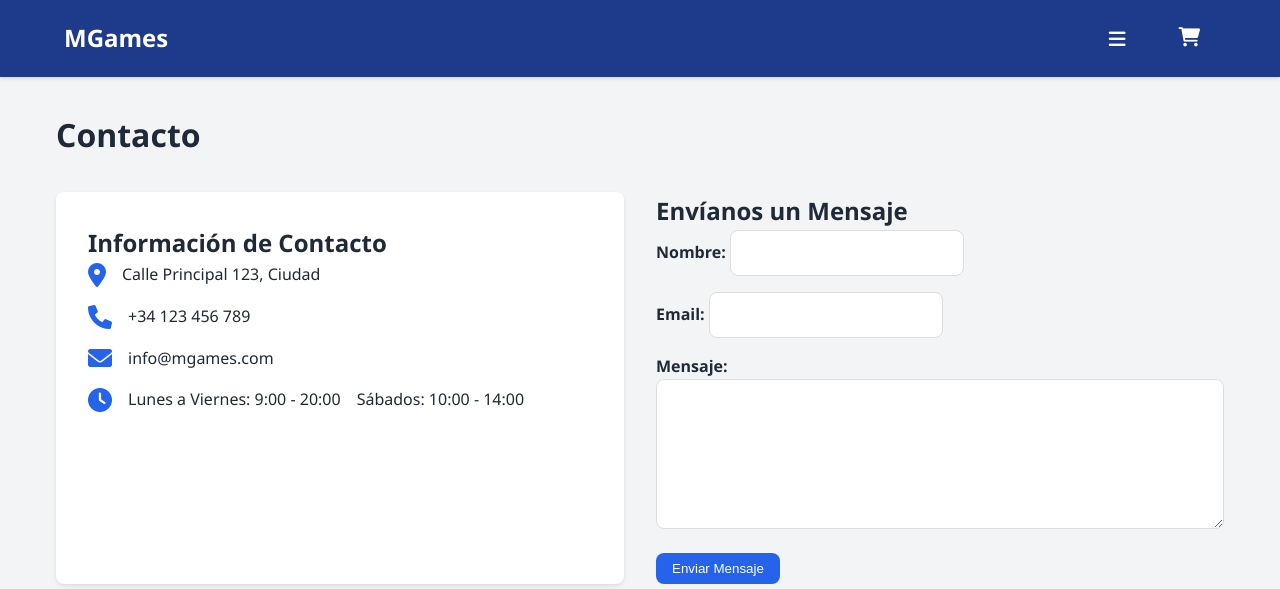
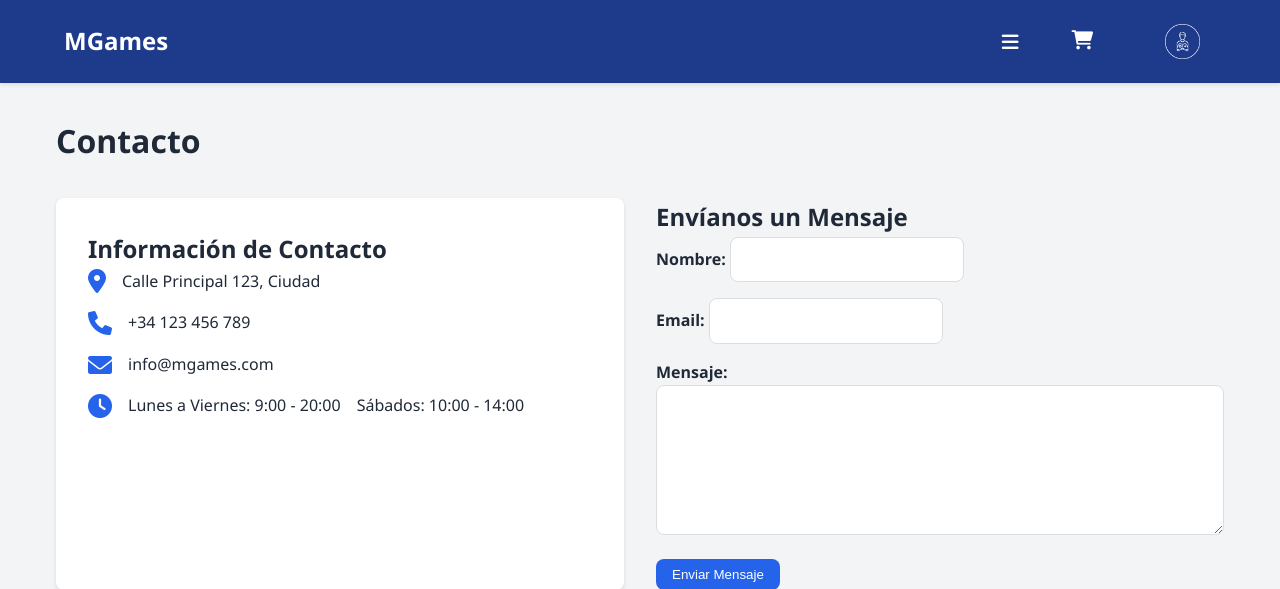
Before and after one commit to gery24/MGames, a PHP site: page /contacto.php in a window 1280 px wide. Shown: the top 589 px of the page. Run offline with PHP 8.4, Linux system fonts and the light colour scheme.

Commit message:
Logo para iniciar sesion

```diff
--- a/css/style.css
+++ b/css/style.css
@@ -1017,3 +1017,22 @@ body.admin .navbar a {
 .user-menu .dropdown-menu a:hover {
     background-color: #f0f0f0; /* Color de fondo al pasar el ratón */
 }
+
+.login-icon {
+    display: flex;
+    align-items: center;
+    justify-content: center;
+    margin-left: 1rem; /* Espaciado a la izquierda */
+}
+
+.login-icon img {
+    width: 35px; /* Ajusta el tamaño según sea necesario */
+    height: 35px; /* Ajusta el tamaño según sea necesario */
+    transition: transform 0.3s ease;
+    border: none; /* Asegúrate de que no haya borde */
+    outline: none; /* Elimina el contorno al hacer clic */
+}
+
+.login-icon:hover img {
+    transform: scale(1.1); /* Efecto de hover */
+}
--- a/includes/header.php
+++ b/includes/header.php
@@ -52,10 +52,6 @@
                     <a href="segunda_mano.php" class="menu-item">Segunda Mano</a>
                     <a href="soporte.php" class="menu-item">Soporte</a>
                     <a href="contacto.php" class="menu-item">Contacto</a>
-                    <?php if(!isset($_SESSION['usuario'])): ?>
-                        <a href="login.php" class="menu-item">Iniciar Sesión</a>
-                        <a href="register.php" class="menu-item">Registrarse</a>
-                    <?php endif; ?>
                 </div>
             </div>
             <a href="carrito.php" class="cart-icon">
@@ -64,7 +60,11 @@
                     <span class="cart-count"><?php echo count($_SESSION['carrito']); ?></span>
                 <?php endif; ?>
             </a>
-            <?php if(isset($_SESSION['usuario'])): ?>
+            <?php if(!isset($_SESSION['usuario'])): ?>
+                <a href="login.php" class="login-icon">
+                    <img src="fotosWeb/Iniciate.png" alt="Iniciar Sesión" style="width: 35px; height: 35px;">
+                </a>
+            <?php else: ?>
                 <div class="user-menu">
                     <a class="user-avatar" id="user-logo">
                         <?php echo strtoupper(substr($_SESSION['usuario']['nombre'], 0, 1)); ?>
```
Also changed, not shown: perfil.php (+4 -4 lines), fotosWeb/Iniciate.png (added).
